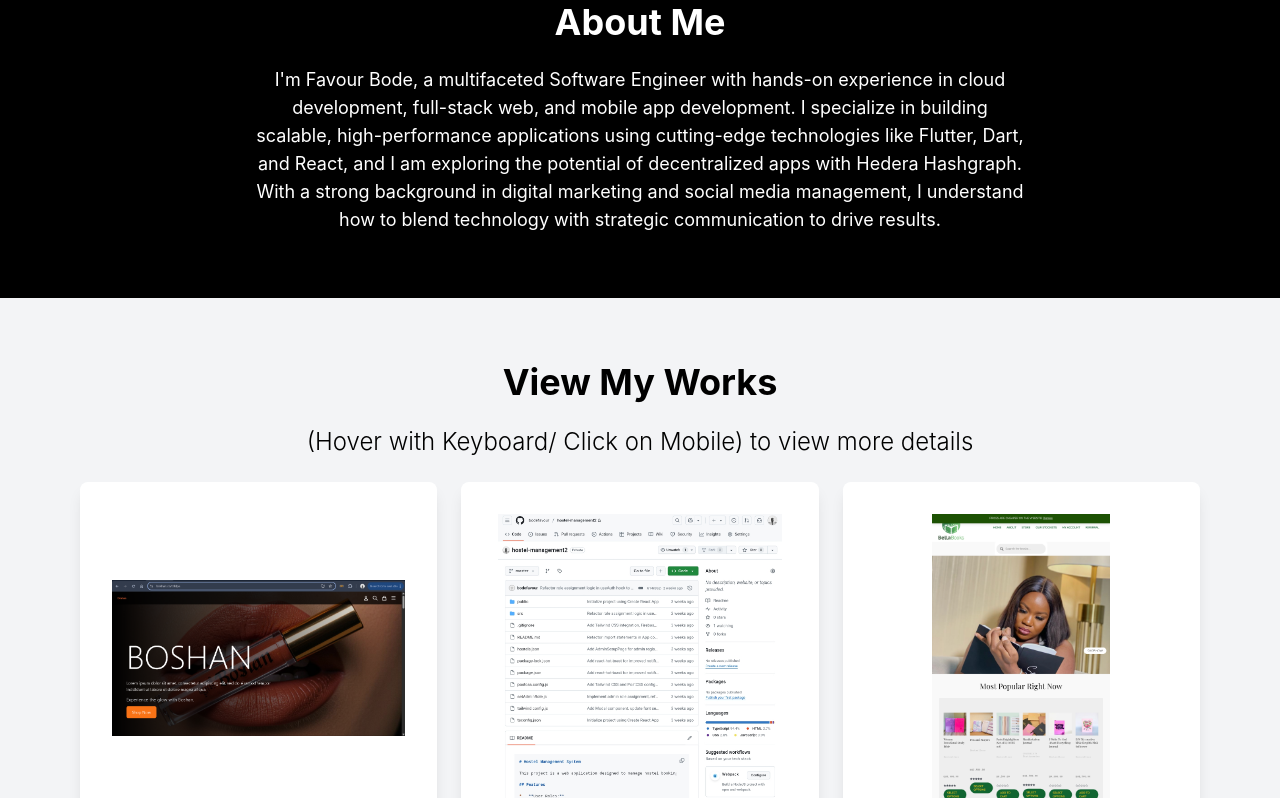
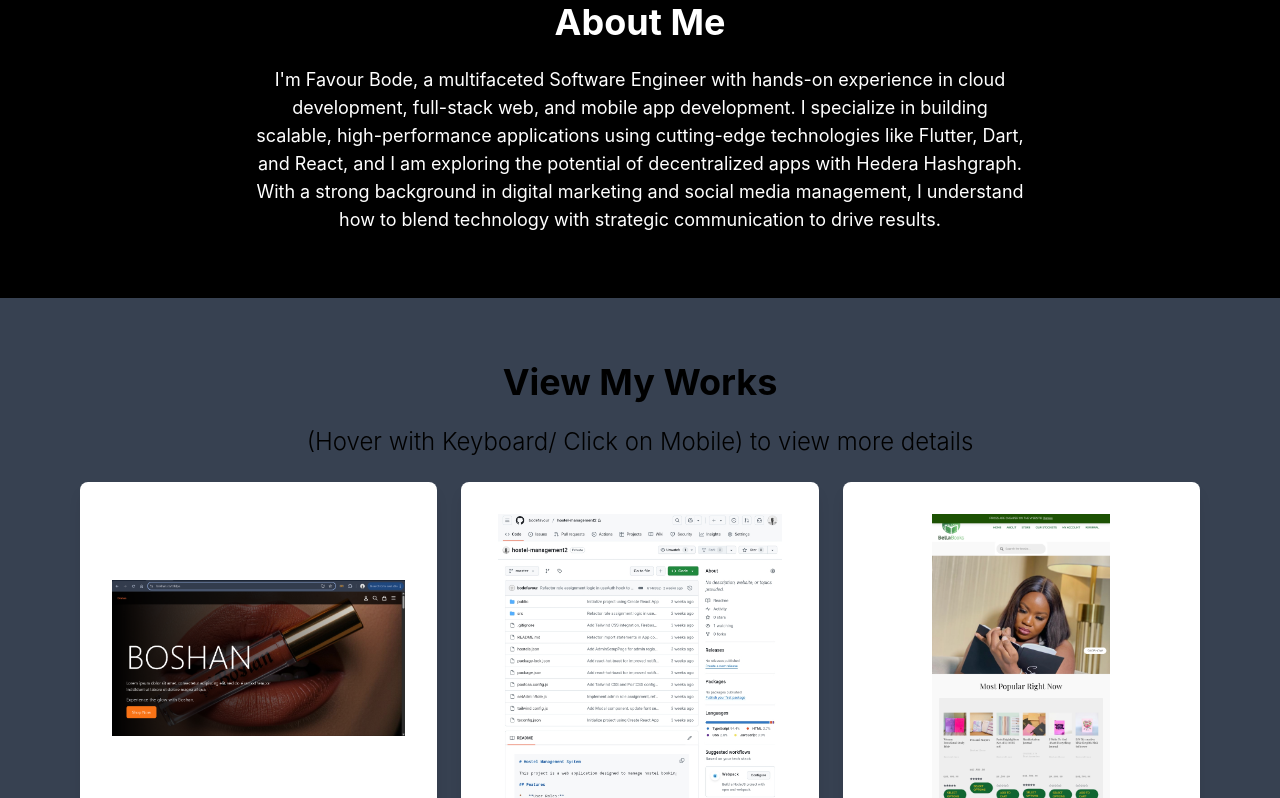
Before and after one commit to bodefavour/bodefh, a React (Create React App) app: page / in a window 1280 px wide. Shown: the part 862-1660 px from the top of the page. Built offline with nearby package versions, Linux system fonts and the light colour scheme.

Commit message:
Update Portfolio.tsx

```diff
--- a/src/components/Portfolio.tsx
+++ b/src/components/Portfolio.tsx
@@ -78,7 +78,7 @@ const Portfolio: React.FC = () => {
   const [hoveredProject, setHoveredProject] = useState<number | null>(null);
 
   return (
-    <section className="py-16 bg-gray-100" id="portfolio">
+    <section className="py-16 bg-gray-700" id="portfolio">
       <div className="container mx-auto px-6 lg:px-20">
         <h2 className="text-4xl font-bold text-center mb-6">View My Works</h2>
         <h3 className="text-2xl font-light text-center mb-6">(Hover with Keyboard/ Click on Mobile) to view more details</h3>
```
